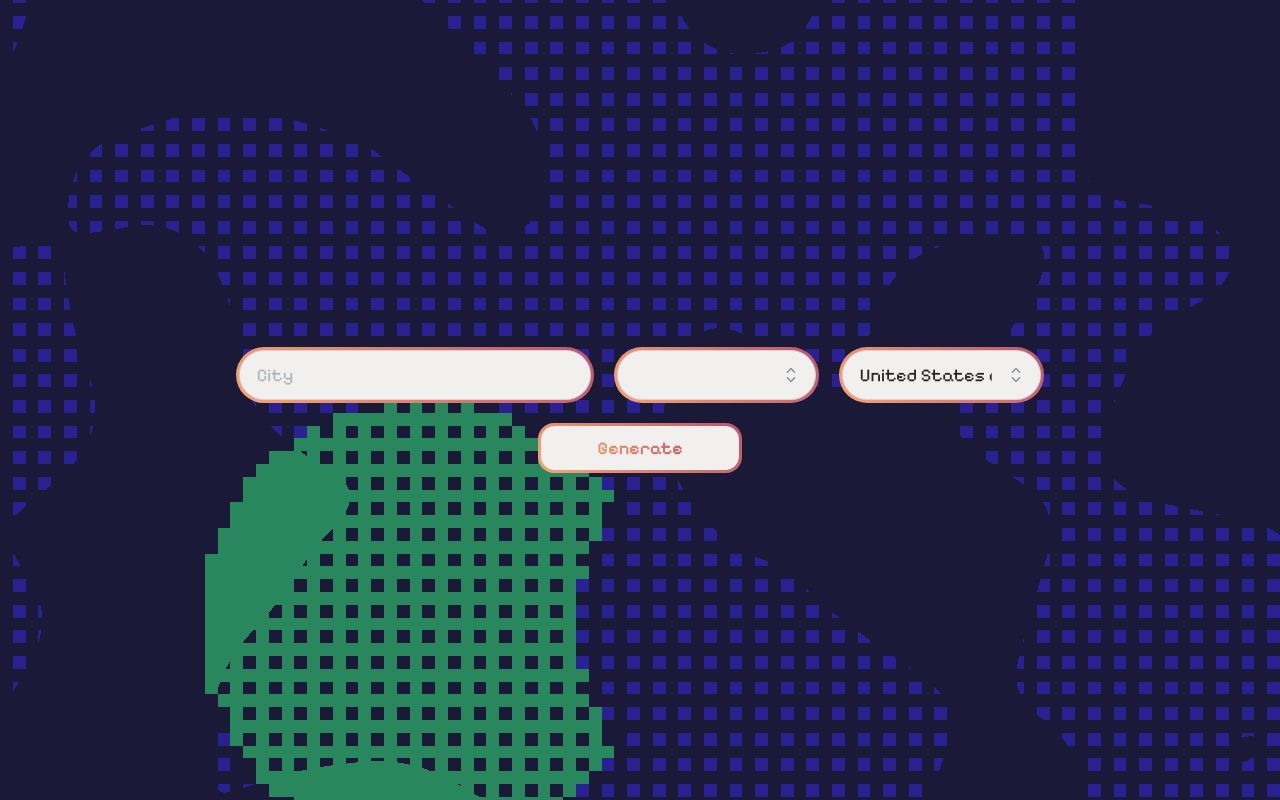
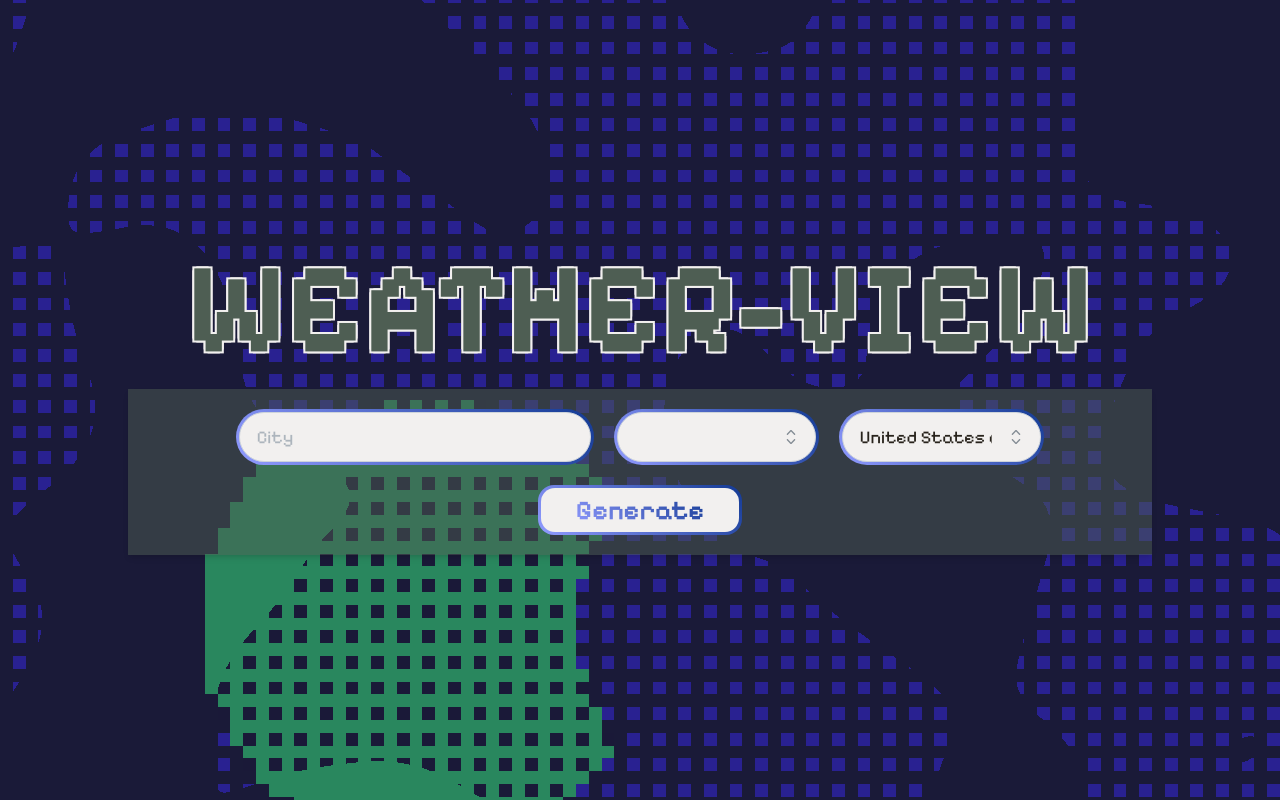
Before and after one commit to PatrickFish-8/weather-view, a Next.js app in the folder frontend/: page / in a window 1280 px wide. Built offline with nearby package versions, Linux system fonts and the light colour scheme.

Commit message:
added styling to UserInput component

```diff
--- a/frontend/src/components/UserInput.tsx
+++ b/frontend/src/components/UserInput.tsx
@@ -6,11 +6,21 @@ export default function UserInput(
     const [city, setCity] = useState("");
     const [state, setState] = useState("");
     const [country, setCountry] = useState("US");
-    const gradient = 'linear-gradient(45deg, #f9a470 0%, #bc556f 100%)';
+    const gradient = 'linear-gradient(45deg, #919bff 0%, #133a94 100%)';
 
     return (
+        <>
+            <p
+                className="text-9xl font-bold mb-4 text-[#4e5e53]"
+                style={{
+                    textShadow:
+                        "-2px -2px 0 #f2f0ef, 2px -2px 0 #f2f0ef, -2px 2px 0 #f2f0ef, 2px 2px 0 #f2f0ef"
+                }}
+            >
+                WEATHER-VIEW
+            </p>
             <form
-            className="flex w-4/5 flex-col items-center"
+                className="flex w-4/5 flex-col items-center rounded-[15] bg-[#4e5e53]/50 shadow-md hover:bg-[#4e5e53]/75 focus-within:bg-[#4e5e53]/75 transition-transform duration-400 focus-within:-translate-y-[3px] hover:-translate-y-[3px]"
                 onSubmit={(e) => {
                     e.preventDefault();
                     onSearch(city, state, country);
@@ -383,7 +393,7 @@ export default function UserInput(
                     />
                 </div>
                 <div
-                className="flex w-full justify-center "
+                    className="flex w-full justify-center mb-5"
                     >
                     <Button
                         variant="default"
@@ -403,6 +413,7 @@ export default function UserInput(
                                 borderRadius: 'calc(var(--button-radius) - 2px)',
                                 paddingLeft: 'var(--mantine-spacing-md)',
                                 paddingRight: 'var(--mantine-spacing-md)',
+                                fontSize: '150%'
                             },
                             label: {
                                 backgroundImage: gradient,
@@ -415,5 +426,6 @@ export default function UserInput(
                     </Button>
                 </div>
             </form>
+        </>
     )
 }
```
Lines whose indentation alone changed are shown as unchanged.
